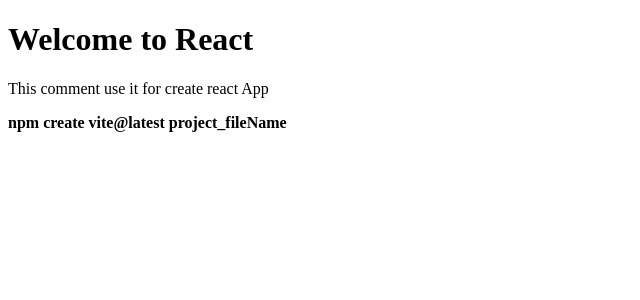
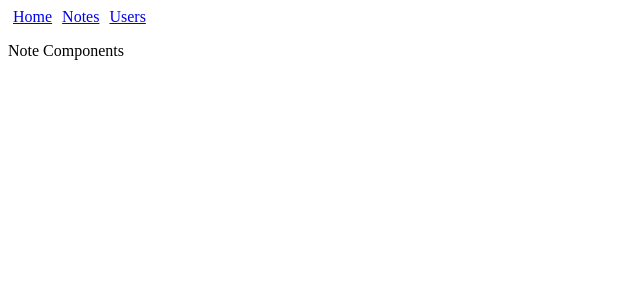
Before and after one commit to vinoth9598/reactTopics, a React (Vite) app: page /notes in a window 1280 px wide. Shown: the top 300 px of the page, without its empty margins (0-640 px from the left). Built offline with nearby package versions, Linux system fonts and the light colour scheme.

Commit message:
react-router-dom

```diff
--- a/package.json
+++ b/package.json
@@ -11,7 +11,8 @@
   },
   "dependencies": {
     "react": "^19.2.5",
-    "react-dom": "^19.2.5"
+    "react-dom": "^19.2.5",
+    "react-router-dom": "^7.15.0"
   },
   "devDependencies": {
     "@eslint/js": "^10.0.1",
--- a/src/App.jsx
+++ b/src/App.jsx
@@ -1,13 +1,27 @@
 
 import React from "react" ;
+import { BrowserRouter as Router, Link, Route, Routes } from "react-router-dom";
+import Home from "./Components/Home";
+import Notes from "./Components/Notes";
+import Users from "./Components/Users";
 
 function App(){
+  const padding = {
+    padding:5 ,
+  }
   return(
-    <div>
-        <h1>Welcome to React</h1>
-        <p>This comment use it for create react App</p>
-        <b>npm create vite@latest project_fileName</b>
-    </div>
+    <Router>
+      <div>
+        <Link to='/' style={padding}>Home</Link>
+        <Link to='/notes' style={padding}>Notes</Link>
+        <Link to='/users' style={padding}>Users</Link>
+      </div>
+      <Routes>
+        <Route path="/" element={<Home/>}/>
+        <Route path="/notes" element={<Notes/>}/>
+        <Route path="/users" element={<Users/>}/>
+      </Routes>
+    </Router>
   )
 }
 
--- /dev/null
+++ b/src/Components/Home.jsx
@@ -0,0 +1,11 @@
+import React from 'react'
+
+function Home() {
+  return (
+    <div>
+        <p>Home Component</p>
+    </div>
+  )
+}
+
+export default Home ;
--- /dev/null
+++ b/src/Components/Notes.jsx
@@ -0,0 +1,11 @@
+import React from 'react'
+
+function Notes() {
+  return (
+    <div>
+        <p>Note Components </p>
+    </div>
+  )
+}
+
+export default Notes ;
--- /dev/null
+++ b/src/Components/Users.jsx
@@ -0,0 +1,11 @@
+import React from 'react'
+
+function Users() {
+  return (
+    <div>
+        <p>Users Components</p>
+    </div>
+  )
+}
+
+export default Users ;
```
Also changed, not shown: 1 other file (tests, documents, lock files or other folders).
